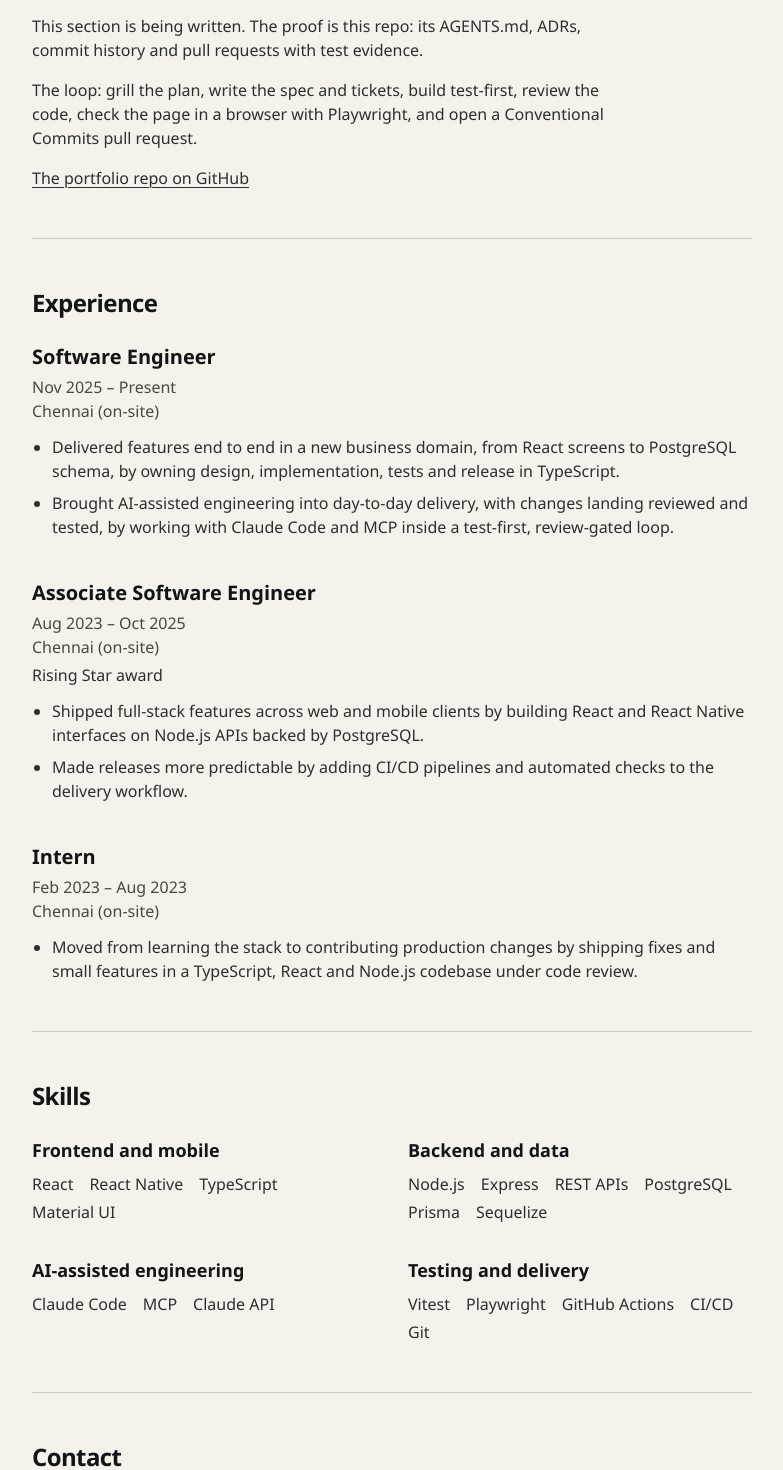
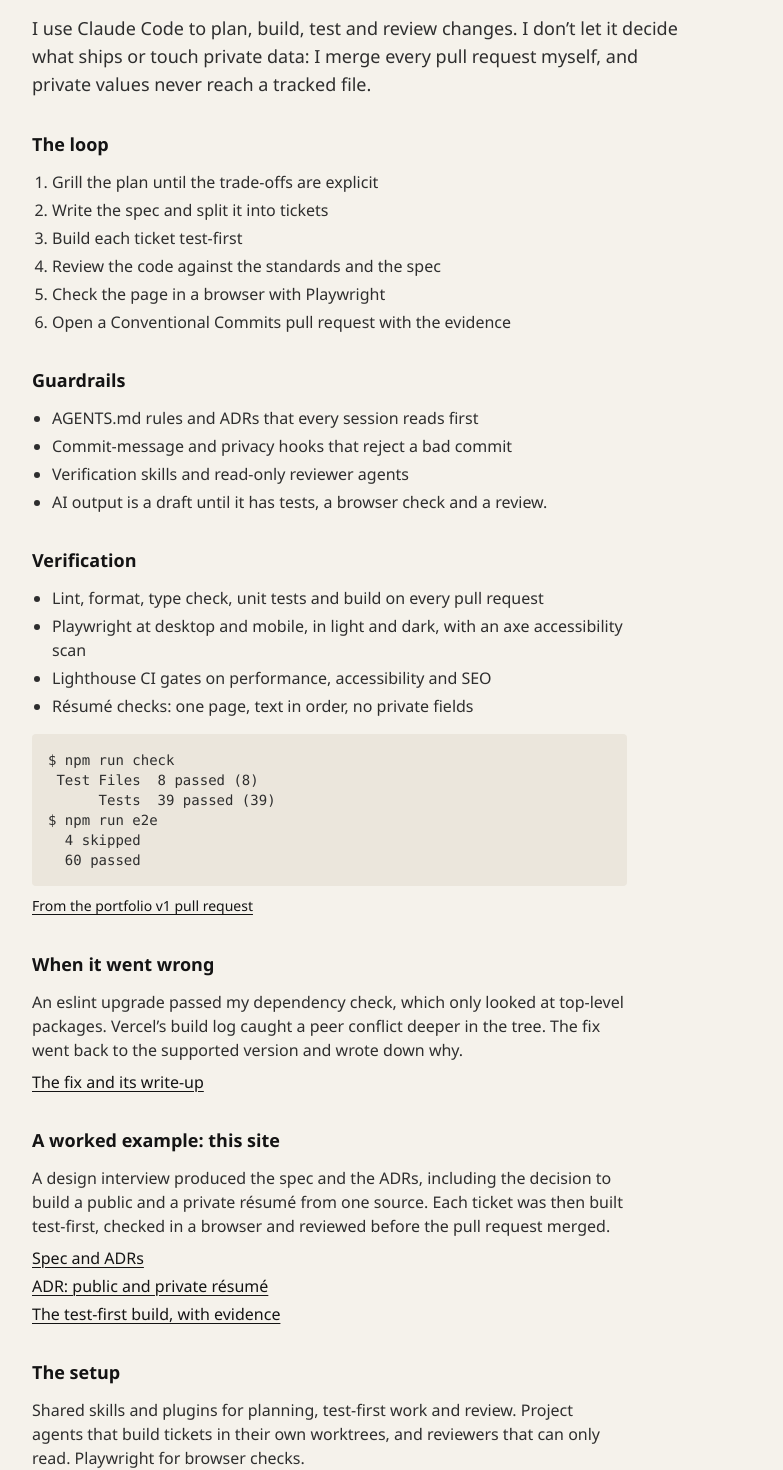
Before and after one commit to AneshSM/portfolio, a Next.js app: page / in a window 1280 px wide. Shown: the part 1040-2510 px from the top of the page, without its empty margins (248-1031 px from the left). Built offline with nearby package versions, Linux system fonts and the light colour scheme.

Commit message:
feat(site): write the How I build with Claude Code section (#17)
Seven parts from docs/spec.md: claim, loop, guardrails, verification with one real output, a failure, a worked example and the setup. Copy is a draft for owner approval.

Closes #11

```diff
--- a/app/_components/__fixtures__/content.ts
+++ b/app/_components/__fixtures__/content.ts
@@ -85,7 +85,40 @@ export const site: SiteCopy = {
   howIBuild: {
     id: 'fx-how',
     title: 'Fixture How',
-    paragraphs: ['Fixture paragraph one.', 'Fixture paragraph two.'],
+    claim: 'Fixture claim.',
+    loop: { title: 'Fixture loop', steps: ['Fixture plan', 'Fixture build'] },
+    guardrails: {
+      title: 'Fixture guardrails',
+      items: ['Fixture rule', 'Fixture hook'],
+    },
+    verification: {
+      title: 'Fixture verification',
+      checks: ['Fixture check'],
+      output: {
+        text: 'Fixture output\n  2 passed',
+        source: {
+          label: 'Fixture output source',
+          href: 'https://github.example.com/pr/2',
+        },
+      },
+    },
+    failure: {
+      title: 'Fixture failure',
+      text: 'Fixture failure story.',
+      link: {
+        label: 'Fixture failure fix',
+        href: 'https://github.example.com/pr/1',
+      },
+    },
+    example: {
+      title: 'Fixture example',
+      text: 'Fixture example story.',
+      links: [
+        { label: 'Fixture design', href: 'https://github.example.com/pr/3' },
+        { label: 'Fixture build', href: 'https://github.example.com/pr/4' },
+      ],
+    },
+    setup: { title: 'Fixture setup', text: 'Fixture setup text.' },
     proofLink: {
       label: 'Fixture proof',
       href: 'https://github.example.com/proof',
--- a/app/_components/how-i-build.tsx
+++ b/app/_components/how-i-build.tsx
@@ -1,16 +1,84 @@
+import type { ReactNode } from 'react';
 import { Section } from './section';
 import type { SectionProps } from './types';
 
+const LINK_CLASS = 'inline-flex min-h-6 items-center text-ink-strong underline';
+
+function Part({ title, children }: { title: string; children: ReactNode }) {
+  return (
+    <div className="mt-8">
+      <h3 className="text-lg font-semibold">{title}</h3>
+      <div className="mt-3 max-w-prose">{children}</div>
+    </div>
+  );
+}
+
 export function HowIBuild({ site: { howIBuild: copy } }: SectionProps) {
+  const { loop, guardrails, verification, failure, example, setup } = copy;
   return (
     <Section id={copy.id} title={copy.title}>
-      {copy.paragraphs.map((text) => (
-        <p key={text} className="mt-4 max-w-prose first:mt-0">
-          {text}
+      <p className="max-w-prose text-lg">{copy.claim}</p>
+
+      <Part title={loop.title}>
+        <ol className="list-decimal space-y-1 pl-5">
+          {loop.steps.map((step) => (
+            <li key={step}>{step}</li>
+          ))}
+        </ol>
+      </Part>
+
+      <Part title={guardrails.title}>
+        <ul className="list-disc space-y-1 pl-5">
+          {guardrails.items.map((item) => (
+            <li key={item}>{item}</li>
+          ))}
+        </ul>
+      </Part>
+
+      <Part title={verification.title}>
+        <ul className="list-disc space-y-1 pl-5">
+          {verification.checks.map((check) => (
+            <li key={check}>{check}</li>
+          ))}
+        </ul>
+        <pre className="mt-4 overflow-x-auto rounded bg-surface p-4 font-mono text-sm">
+          {verification.output.text}
+        </pre>
+        <p className="mt-2 text-sm">
+          <a href={verification.output.source.href} className={LINK_CLASS}>
+            {verification.output.source.label}
+          </a>
         </p>
-      ))}
-      <p className="mt-4">
-        <a href={copy.proofLink.href} className="underline">
+      </Part>
+
+      <Part title={failure.title}>
+        <p>{failure.text}</p>
+        <p className="mt-2">
+          <a href={failure.link.href} className={LINK_CLASS}>
+            {failure.link.label}
+          </a>
+        </p>
+      </Part>
+
+      <Part title={example.title}>
+        <p>{example.text}</p>
+        <ul className="mt-2 space-y-1">
+          {example.links.map(({ label, href }) => (
+            <li key={href}>
+              <a href={href} className={LINK_CLASS}>
+                {label}
+              </a>
+            </li>
+          ))}
+        </ul>
+      </Part>
+
+      <Part title={setup.title}>
+        <p>{setup.text}</p>
+      </Part>
+
+      <p className="mt-8">
+        <a href={copy.proofLink.href} className={LINK_CLASS}>
           {copy.proofLink.label}
         </a>
       </p>
--- a/content/site.ts
+++ b/content/site.ts
@@ -1,8 +1,11 @@
 import { z } from 'zod';
 
 // Page copy for the one-page site (#5) that is not résumé data: section
-// titles, button labels and placeholder copy. Résumé facts stay in public.ts.
+// titles, button labels and section copy. Résumé facts stay in public.ts.
 // Components render only what this file and getResume() give them.
+
+const text = z.string().min(1);
+const link = z.object({ label: text, href: z.url() });
 
 const section = z.object({
   /** Anchor id, e.g. "projects" for #projects. */
@@ -24,10 +27,21 @@ export const siteCopySchema = z.object({
     earlierLearning: z.string().min(1),
     linkLabel: z.string().min(1),
   }),
+  /** The seven parts of "How I build with Claude Code" in docs/spec.md. */
   howIBuild: section.extend({
-    /** Placeholder paragraphs until the full section lands (#11). */
-    paragraphs: z.array(z.string().min(1)).min(1),
-    proofLink: z.object({ label: z.string().min(1), href: z.url() }),
+    claim: text,
+    loop: z.object({ title: text, steps: z.array(text).min(2) }),
+    guardrails: z.object({ title: text, items: z.array(text).min(1) }),
+    verification: z.object({
+      title: text,
+      checks: z.array(text).min(1),
+      /** One real output, verbatim, and the pull request it came from. */
+      output: z.object({ text, source: link }),
+    }),
+    failure: z.object({ title: text, text, link }),
+    example: z.object({ title: text, text, links: z.array(link).min(2) }),
+    setup: z.object({ title: text, text }),
+    proofLink: link,
   }),
   experience: section.extend({ present: z.string().min(1) }),
   skills: section,
@@ -58,10 +72,81 @@ export const siteCopy = {
   howIBuild: {
     id: 'how-i-build',
     title: 'How I build with Claude Code',
-    paragraphs: [
-      'This section is being written. The proof is this repo: its AGENTS.md, ADRs, commit history and pull requests with test evidence.',
-      'The loop: grill the plan, write the spec and tickets, build test-first, review the code, check the page in a browser with Playwright, and open a Conventional Commits pull request.',
-    ],
+    claim:
+      'I use Claude Code to plan, build, test and review changes. I don’t let it decide what ships or touch private data: I merge every pull request myself, and private values never reach a tracked file.',
+    loop: {
+      title: 'The loop',
+      steps: [
+        'Grill the plan until the trade-offs are explicit',
+        'Write the spec and split it into tickets',
+        'Build each ticket test-first',
+        'Review the code against the standards and the spec',
+        'Check the page in a browser with Playwright',
+        'Open a Conventional Commits pull request with the evidence',
+      ],
+    },
+    guardrails: {
+      title: 'Guardrails',
+      items: [
+        'AGENTS.md rules and ADRs that every session reads first',
+        'Commit-message and privacy hooks that reject a bad commit',
+        'Verification skills and read-only reviewer agents',
+        'AI output is a draft until it has tests, a browser check and a review.',
+      ],
+    },
+    verification: {
+      title: 'Verification',
+      checks: [
+        'Lint, format, type check, unit tests and build on every pull request',
+        'Playwright at desktop and mobile, in light and dark, with an axe accessibility scan',
+        'Lighthouse CI gates on performance, accessibility and SEO',
+        'Résumé checks: one page, text in order, no private fields',
+      ],
+      output: {
+        text: [
+          '$ npm run check',
+          ' Test Files  8 passed (8)',
+          '      Tests  39 passed (39)',
+          '$ npm run e2e',
+          '  4 skipped',
+          '  60 passed',
+        ].join('\n'),
+        source: {
+          label: 'From the portfolio v1 pull request',
+          href: 'https://github.com/AneshSM/portfolio/pull/16',
+        },
+      },
+    },
+    failure: {
+      title: 'When it went wrong',
+      text: 'An eslint upgrade passed my dependency check, which only looked at top-level packages. Vercel’s build log caught a peer conflict deeper in the tree. The fix went back to the supported version and wrote down why.',
+      link: {
+        label: 'The fix and its write-up',
+        href: 'https://github.com/AneshSM/portfolio/pull/15',
+      },
+    },
+    example: {
+      title: 'A worked example: this site',
+      text: 'A design interview produced the spec and the ADRs, including the decision to build a public and a private résumé from one source. Each ticket was then built test-first, checked in a browser and reviewed before the pull request merged.',
+      links: [
+        {
+          label: 'Spec and ADRs',
+          href: 'https://github.com/AneshSM/portfolio/pull/1',
+        },
+        {
+          label: 'ADR: public and private résumé',
+          href: 'https://github.com/AneshSM/portfolio/blob/main/docs/adr/0003-public-and-private-resume.md',
+        },
+        {
+          label: 'The test-first build, with evidence',
+          href: 'https://github.com/AneshSM/portfolio/pull/16',
+        },
+      ],
+    },
+    setup: {
+      title: 'The setup',
+      text: 'Shared skills and plugins for planning, test-first work and review. Project agents that build tickets in their own worktrees, and reviewers that can only read. Playwright for browser checks.',
+    },
     proofLink: {
       label: 'The portfolio repo on GitHub',
       href: 'https://github.com/AneshSM/portfolio',
```
Also changed, not shown: 2 other files (tests, documents, lock files or other folders).
